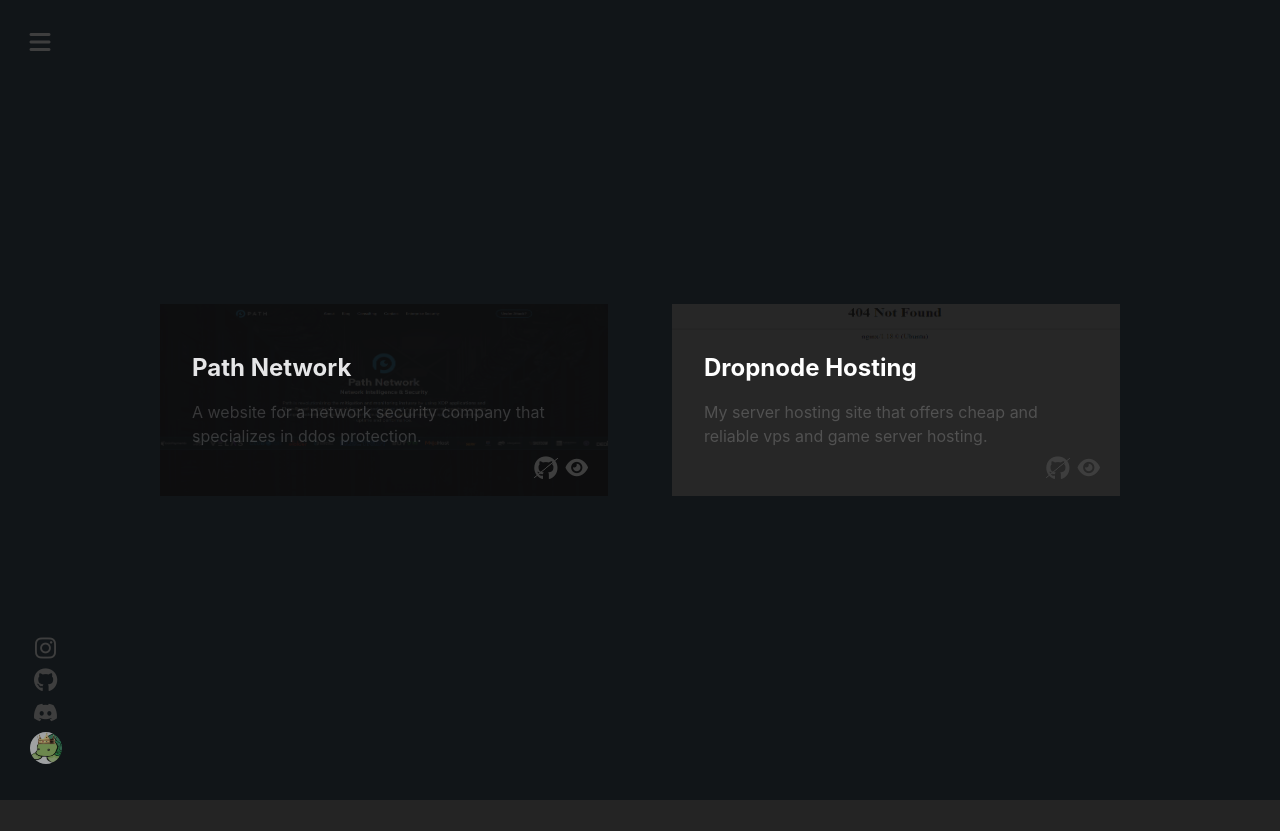
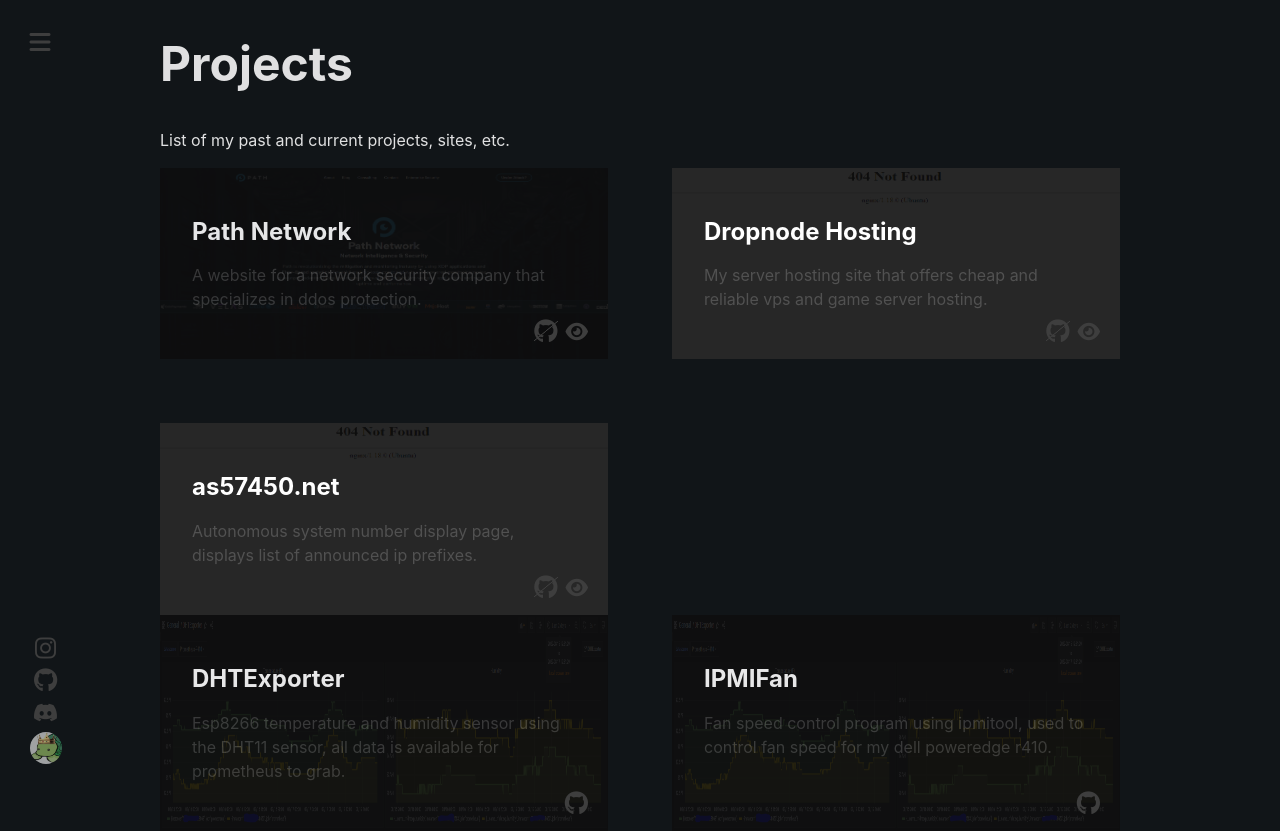
Before and after one commit to TurlxTheHuman/turlxthehuman-personal-site, a React (Vite) app: page /projects in a window 1280 px wide. Before the commit the page ends 800 px from the top, so only its background shows below. Built offline with nearby package versions, Linux system fonts and the light colour scheme.

Commit message:
projects

```diff
--- a/src/pages/projects/projects.tsx
+++ b/src/pages/projects/projects.tsx
@@ -6,8 +6,12 @@
 
 return (
 <section id='project_page'>
+    <h1>Projects</h1>
+    <p>List of my past and current projects, sites, etc.</p>
+
+    <div className='project_type_divider' />
+
     <div className='project_grid'>
-
         <div className='project_card'>
             <div>
                 <h2>Path Network</h2>
@@ -38,8 +42,56 @@
             </div>
             <img src='/assets/img/projects/nginx-not-found.png' alt='project-preview' />
         </div>
+        <div className='project_card'>
+            <div>
+                <h2>as57450.net</h2>
+                <p>Autonomous system number display page, displays list of announced ip prefixes.</p>
+            </div>
+            <div className='project_card_icons'>
+                <a className='not_available_strikethrough'>
+                    <i className="fa-brands fa-github fa-xl" />
+                </a>
+                <a href='https://as57450.net'>
+                    <i className="fa-solid fa-eye fa-lg" />
+                </a>
+            </div>
+            <img src='/assets/img/projects/nginx-not-found.png' alt='project-preview' />
+        </div>
+    </div>
+
+    <div className='project_type_divider' />
+
+    <div className='project_grid'>
+        <div className='project_card'>
+            <div>
+                <h2>DHTExporter</h2>
+                <p>Esp8266 temperature and humidity sensor using the DHT11 sensor, all data is available for prometheus to grab.</p>
+            </div>
+            <div className='project_card_icons'>
+                <a href='https://github.com/TurlxTheHuman/dhtexporter'>
+                    <i className="fa-brands fa-github fa-xl" />
+                </a>
+            </div>
+            <img src='/assets/img/projects/dhtexporter.png' alt='project-preview' />
+        </div>
+
+        <div className='project_card'>
+            <div>
+                <h2>IPMIFan</h2>
+                <p>Fan speed control program using ipmitool, used to control fan speed for my dell poweredge r410.</p>
+            </div>
+            <div className='project_card_icons'>
+                <a href='https://github.com/TurlxTheHuman/ipmifan'>
+                    <i className="fa-brands fa-github fa-xl" />
+                </a>
+            </div>
+            <img src='/assets/img/projects/dhtexporter.png' alt='project-preview' />
+        </div>
 
     </div>
+
+    <div className='project_type_divider' />
+
 </section>
 )
 }
```
Also changed, not shown: public/assets/img/projects/dhtexporter.png (added).
